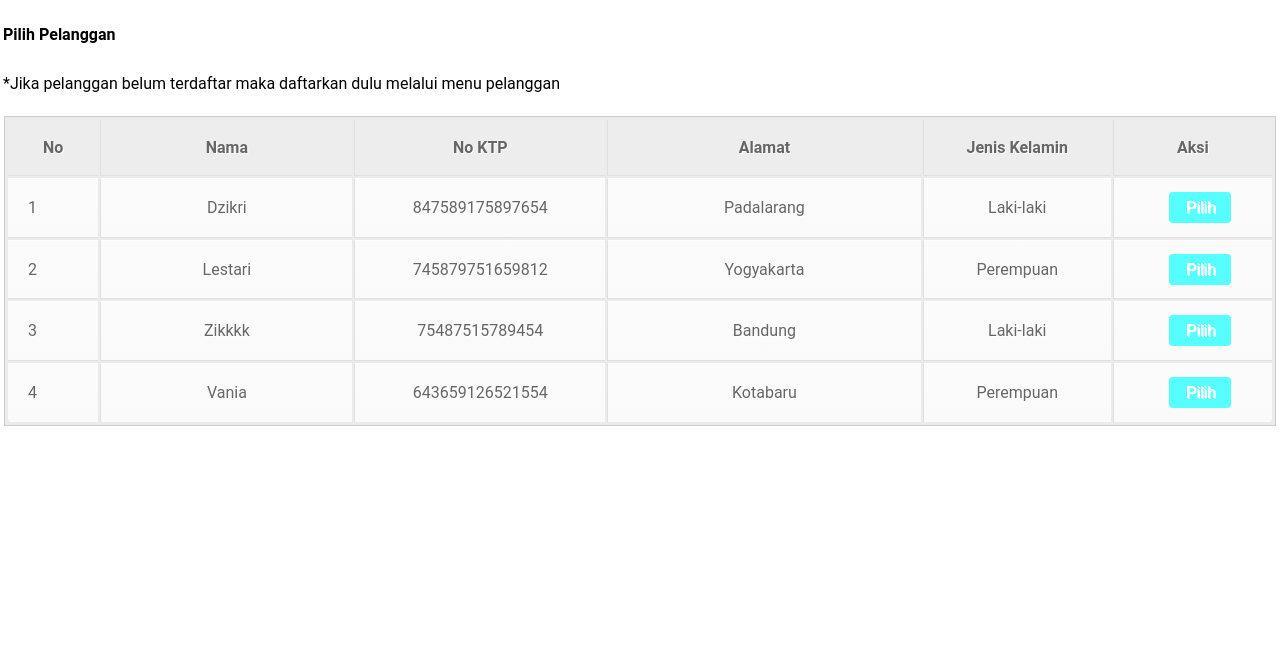
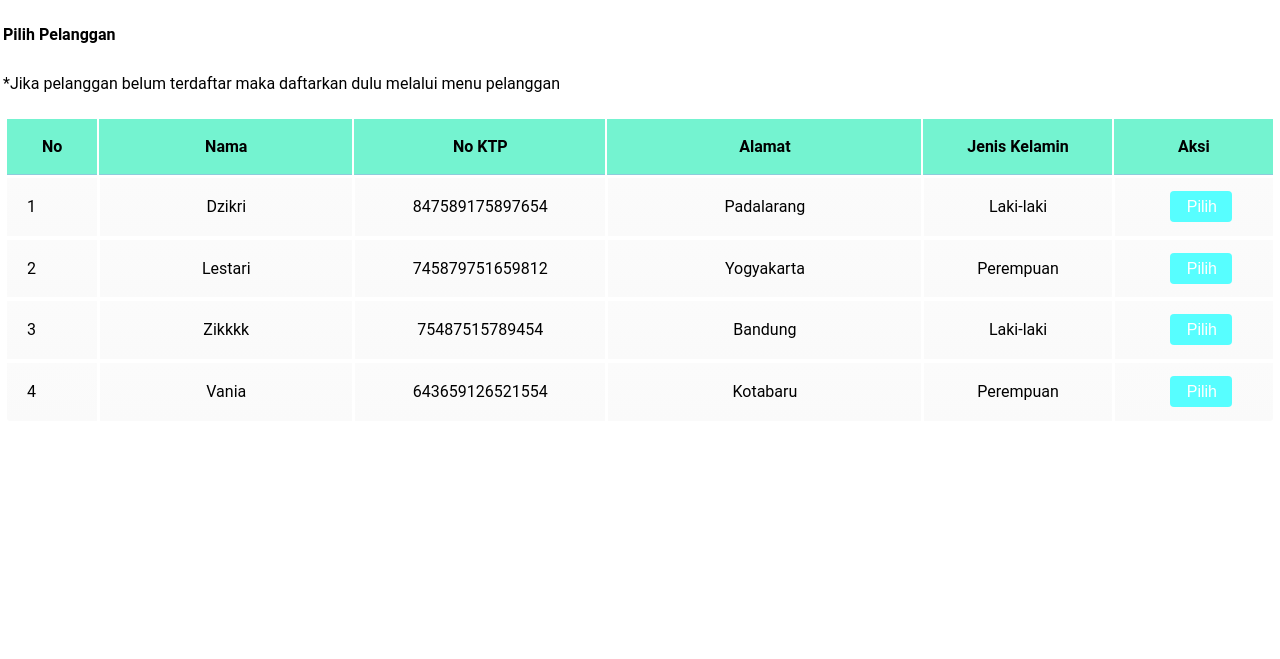
Before and after one commit to vaniadwilestari/ujikomvan, a PHP site: page /kasir/cari.php in a window 1280 px wide. Shown: the part 143-802 px from the top of the page. Run offline with PHP 8.4, Linux system fonts and the light colour scheme; data comes from the database, SQL or seed files in the repository; a stand-in replaces the project's code that opens the database connection.

Commit message:
Update tbl.css

```diff
--- a/vann/css/tbl.css
+++ b/vann/css/tbl.css
@@ -1,4 +1,4 @@
-table {
+ztable {
   font-family: Arial, Helvetica, sans-serif;
   color: #666;
   text-shadow: 1px 1px 0px #fff;
@@ -8,9 +8,9 @@ table {
 
 table th {
   padding: 15px 35px;
-  border-left:1px solid #e0e0e0;
-  border-bottom: 1px solid #e0e0e0;
-  background: #ededed;
+  border-left:1px solid #74f3d0;
+  border-bottom: 1px solid #8cccdb;
+  background: #74f3d0;
 }
 
 table th:first-child{
@@ -31,11 +31,11 @@ table td:first-child {
 table td {
   padding: 15px 35px;
   border-top: 1px solid #ffffff;
-  border-bottom: 1px solid #e0e0e0;
-  border-left: 1px solid #e0e0e0;
+  border-bottom: 1px solid #ffffff;
+  border-left: 1px solid #ffffff;
   background: #fafafa;
   background: -webkit-gradient(linear, left top, left bottom, from(#fbfbfb), to(#fafafa));
-  background: -moz-linear-gradient(top, #fbfbfb, #fafafa);
+  background: -moz-linear-gradient(top, #74f3d0, #74f3d0);
 }
 
 table tr:last-child td {
```
